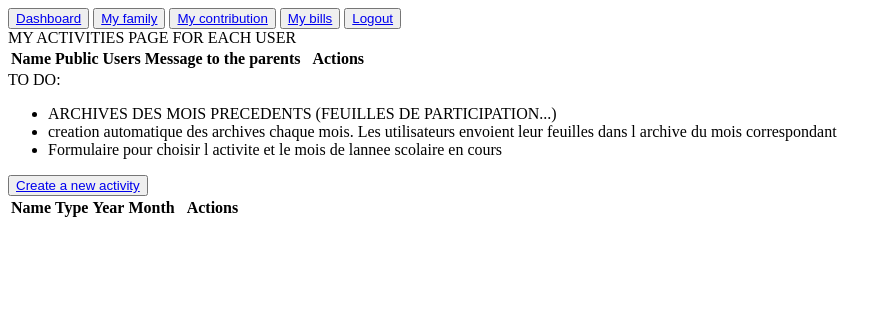
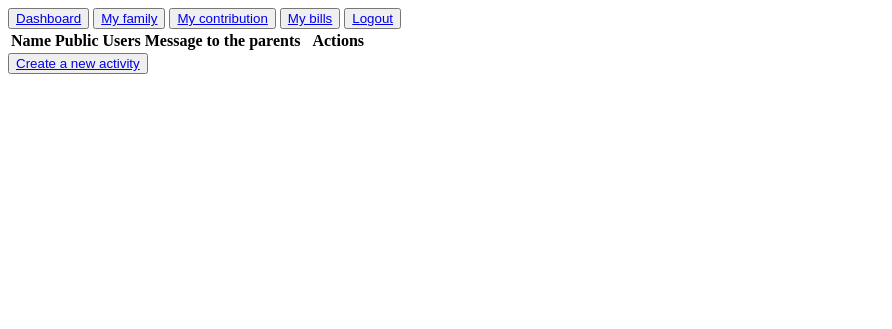
Before and after one commit to oliviersamin/colegio_andolino, a Django app: page /my-activities in a window 1280 px wide. Shown: the top 329 px of the page, without its empty margins (0-892 px from the left). Run offline with Django 4.2, Linux system fonts and the light colour scheme; the visitor is signed in with stand-in values (Sample User, id 1); data comes from the database, SQL or seed files in the repository; data that the repository does not hold is empty.

Commit message:
bugfix: avoid Page loading error for new user created by admin

```diff
--- a/andolina/school_site/templates/school_site/my_activities.html
+++ b/andolina/school_site/templates/school_site/my_activities.html
@@ -3,7 +3,6 @@
 {% load utils_form %}
 {% block content %}
 {% if user.is_authenticated %}
-MY ACTIVITIES PAGE FOR EACH USER
     <table>
         <tr>
             <th>Name</th>
@@ -80,45 +79,12 @@ MY ACTIVITIES PAGE FOR EACH USER
         {% endfor %}
     </table>
 
-    TO DO:
-    <ul>
-    <li>ARCHIVES DES MOIS PRECEDENTS (FEUILLES DE PARTICIPATION...)</li>
-        <li>creation automatique des archives chaque mois. Les utilisateurs envoient leur feuilles dans l archive du mois correspondant</li>
-    <li>Formulaire pour choisir l activite et le mois de lannee scolaire en cours</li>
-    </ul>
 
     <div id="buttons">
         <button><a class="home_buttons" href="{%url 'school_site:create_my_activity'%}">Create a new activity</a></button>
     </div>
 
     {% block create_my_activity %}{% endblock %}
-
-    <div id="archives">
-    <table>
-        <tr>
-            <th>Name</th>
-            <th>Type</th>
-            <th>Year</th>
-            <th>Month</th>
-            <th></th>
-            <th></th>
-            <th>Actions</th>
-            <th></th>
-            <th></th>
-            <th></th>
-        </tr>
-        {% for archive in archives %}
-        <tr>
-            <th>{{ archive.name }}</th>
-            <th>{{ archive.type }}</th>
-            <th>{{ archive.year }}</th>
-            <th>{{ archive.month }}</th>
-            <th>
-                <button><a class="home_buttons" href="{% url 'school_site:edit_archive' archive_id=archive.id %}">Edit activity</a></button>
-            </th>
-        </tr>
-        {% endfor %}
-    </table>
 
     </div>
 
--- a/andolina/school_site/templates/school_site/my_family.html
+++ b/andolina/school_site/templates/school_site/my_family.html
@@ -2,7 +2,6 @@
 {% load static %}
 {% block content %}
 {% if user.is_authenticated %}
-MY FAMILY ACTIVITIES
     {% for item in activities %}
         {{ item.child }} activities are:
     {% for activity in item.activities %}
@@ -77,9 +76,6 @@ MY FAMILY ACTIVITIES
     </div>
 
     {% block edit_profile %}{% endblock %}
-    <ul>TO ADD:
-        <li></li>
-    </ul>
 
 {% else %}
 PAGE NOT AVAILABLE
```
Also changed, not shown: andolina/school_site/templates/school_site/dashboard.html (+0 -8 lines), andolina/school_site/templates/school_site/my_bills.html (+0 -8 lines), documentation/images/My-family-page.png (added), documentation/images/add-child.png (added), documentation/images/add-partner1.png (added), documentation/images/add-partner2.png (added), documentation/images/change-password.png (added), documentation/images/dashboard.png (added), documentation/images/edit-profile.png (added), documentation/images/first_connection.png (deleted), documentation/images/lost_password.png (added), documentation/images/my-bills-page.png (added), documentation/images/my-contribution-page.png (added).
